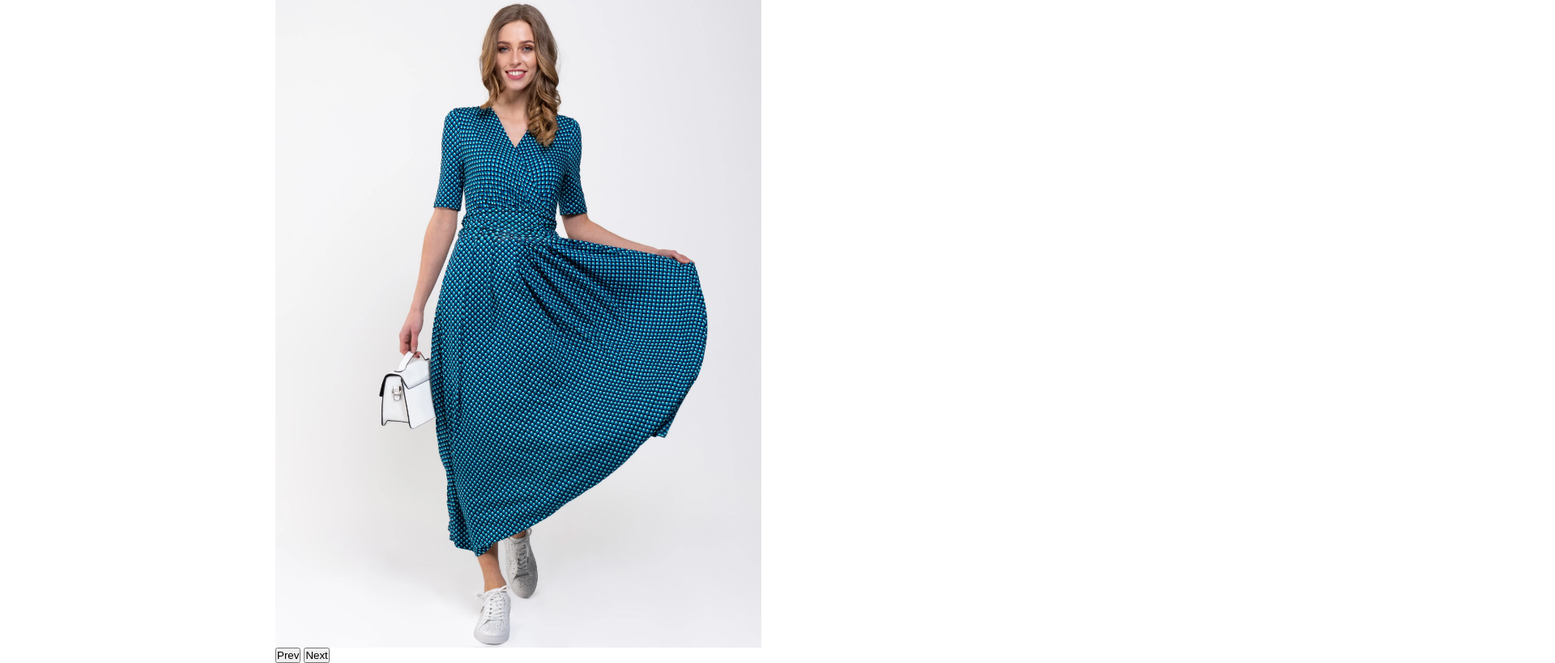
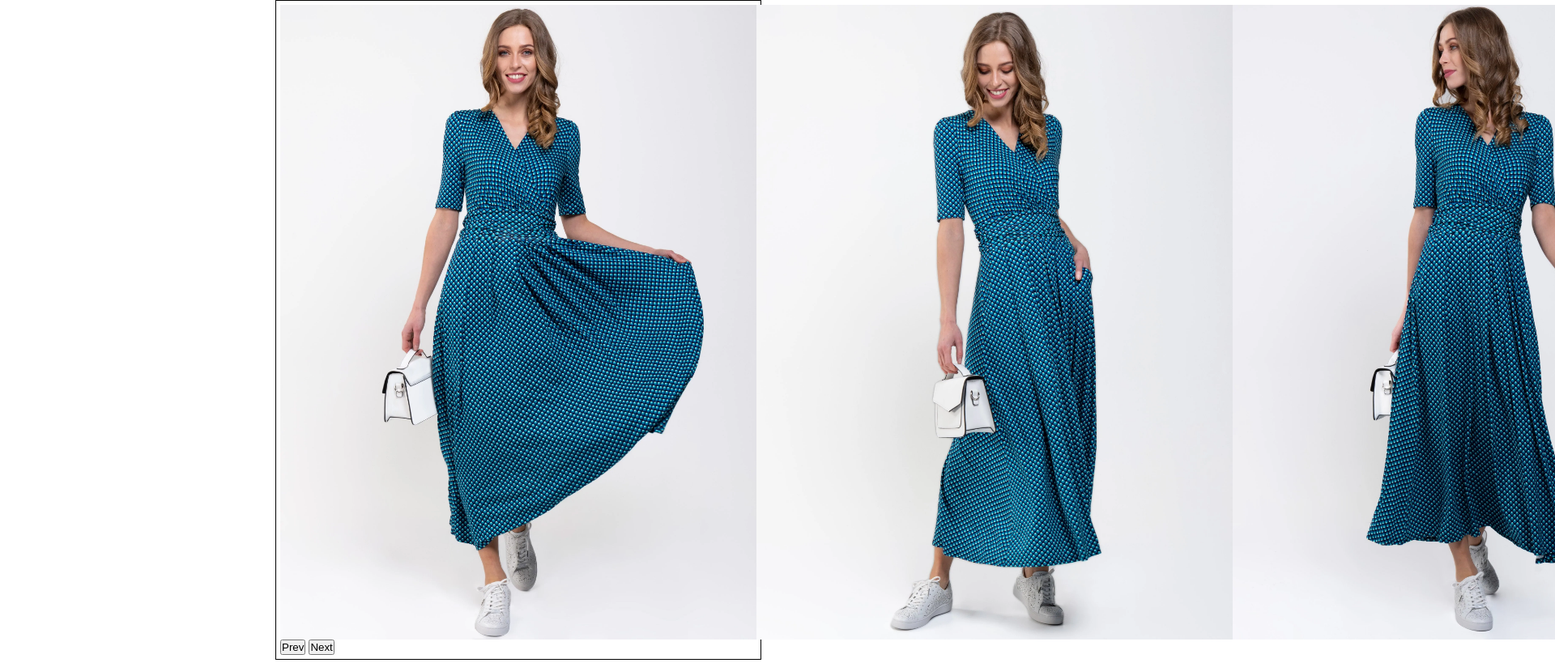
Before and after one commit to florianipate/js-slider, a plain HTML site: page index.html in a window 1280 px wide. Shown: the top 819 px of the page at 81% size, 1920 px wide, since content can reach past the window. Drawn offline with Linux system fonts and the light colour scheme.

Commit message:
added js

```diff
--- a/app.js
+++ b/app.js
@@ -0,0 +1,9 @@
+const slider = document.querySelector('.slider-container');
+const slideImages = document.querySelectorAll('.slide img');
+
+//buttons
+const prevBtn = document.querySelector('#prevBtn');
+const nextBtn = document.querySelector('#nextBtn');
+
+let counter = 1;
+slider.style.transform = 'translateX(' + (-size * counter) + 'px)';
--- a/style.css
+++ b/style.css
@@ -6,7 +6,9 @@
 .slider-container{
     width:600px;
     margin: auto;
-    overflow: hidden;
+    /* overflow: hidden; */
+    border: 1px solid black;
+    padding: 5px;
 }
 .slide{
     display: flex;
```
